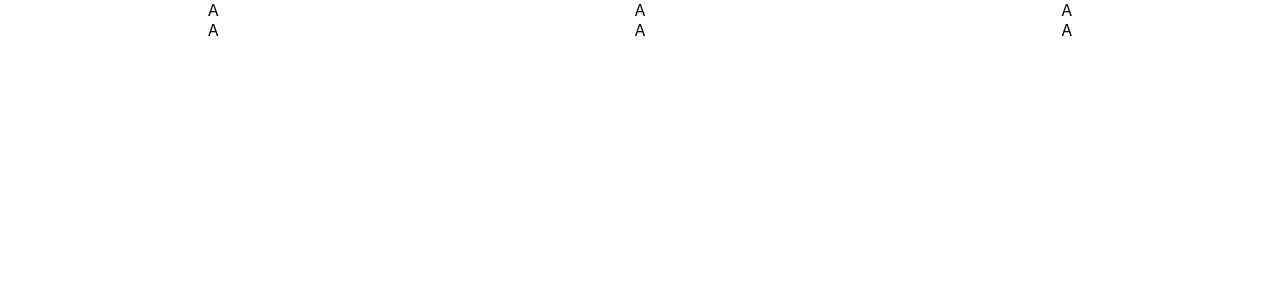
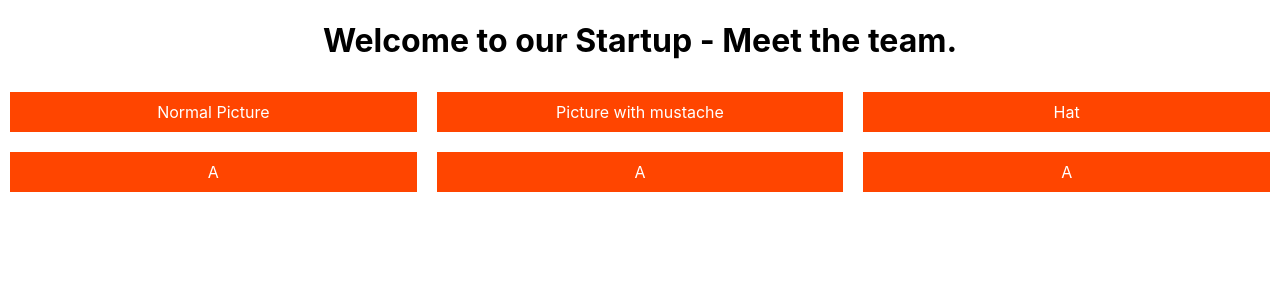
Before and after one commit to Reikon95/final-careers-page, a React (Create React App) app: page / in a window 1280 px wide. Shown: the top 300 px of the page. Built offline with nearby package versions, Linux system fonts and the light colour scheme.

Commit message:
css adjustments

```diff
--- a/src/App.css
+++ b/src/App.css
@@ -24,3 +24,9 @@
   display: grid;
   grid-template-columns: 1fr 1fr 1fr;
 }
+.item {
+  margin: 10px;
+  padding: 10px;
+  background-color: orangered;
+  color: white;
+}
--- a/src/App.js
+++ b/src/App.js
@@ -4,15 +4,16 @@ import './App.css';
 function App() {
   return (
     <div className="App">
+      <h1>Welcome to our Startup - Meet the team.</h1>
       <div class="container">
         <div class="item">
-        A
+        Normal Picture
         </div>
         <div class="item">
-        A
+        Picture with mustache
         </div>
         <div class="item">
-        A
+        Hat
         </div>
         <div class="item">
          A
```
